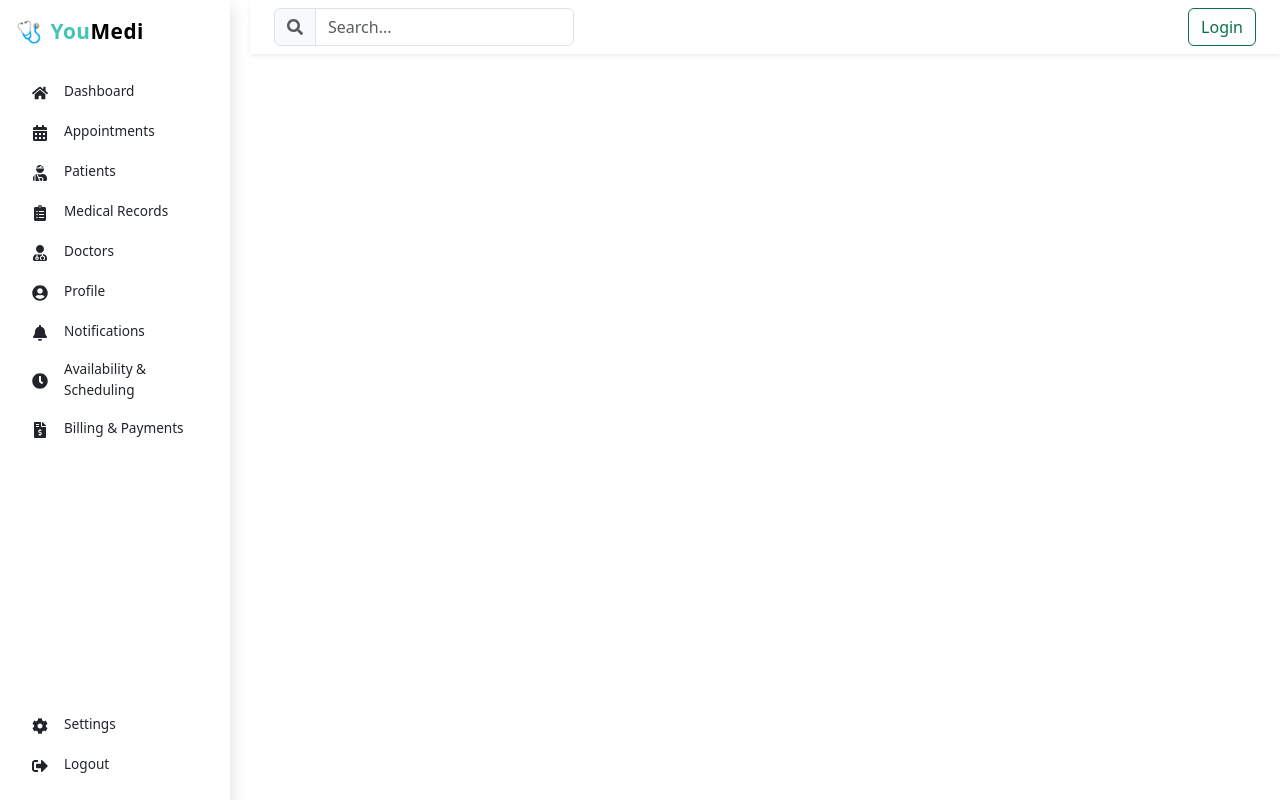
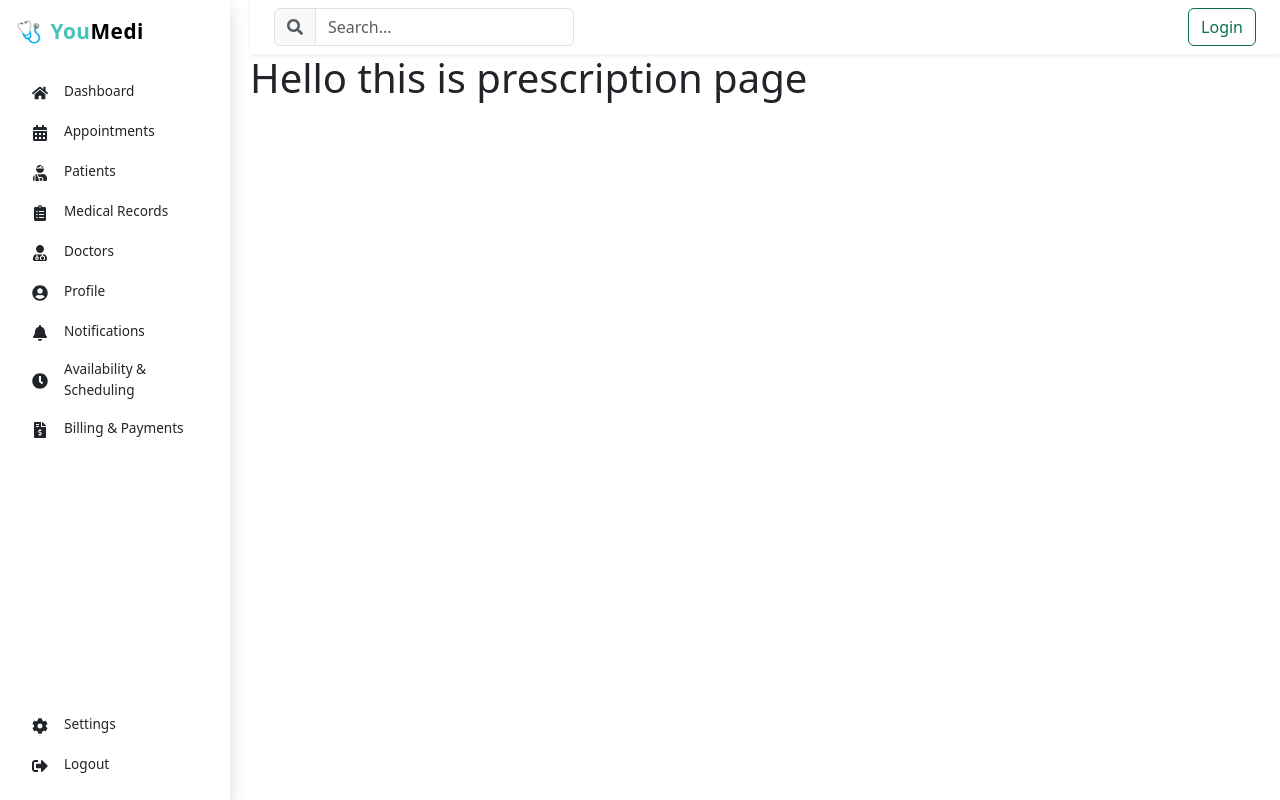
Before and after one commit to chandu539/Hospital_management_system, a React (Vite) app in the folder frontend/: page /prescription in a window 1280 px wide. Built offline with nearby package versions, Linux system fonts and the light colour scheme.

Commit message:
commit all code

```diff
--- a/frontend/src/App.jsx
+++ b/frontend/src/App.jsx
@@ -18,6 +18,7 @@ import Billing from "./pages/Billing";
 import Availability from "./pages/Availability";
 import Notifications from "./pages/Notifications";
 import Doctors from "./pages/Doctors";
+import PrescriptionPage from "./pages/PrescriptionPage";
 
 
 
@@ -48,6 +49,7 @@ const App = () => {
           <Route path="/billing" element={<Billing/>}/>
           <Route path="/availability" element={<Availability/>}/>
           <Route path="/notifications" element={<Notifications/>}/>
+          <Route path="/prescription" element={<PrescriptionPage/>}/>
         </Routes>
       </div>
     </Router>
--- a/frontend/src/pages/Doctors.jsx
+++ b/frontend/src/pages/Doctors.jsx
@@ -103,7 +103,6 @@ function Doctors() {
       });
       alert(" Doctor Profile uploaded successfully");
       navigate("/profile");
-
     } catch (error) {
       console.error("Error uploading profile", error);
       alert("Failed to upload profile");
--- a/frontend/src/pages/PatientDetail.jsx
+++ b/frontend/src/pages/PatientDetail.jsx
@@ -1,11 +1,13 @@
 import React, { useEffect, useState } from "react";
 import { useParams } from "react-router-dom";
 import axios from "axios";
+import { useNavigate } from "react-router-dom";
 import "../styles/PatientDetail.css";
 
 const PatientDetail = () => {
   const { id } = useParams();
   const [patient, setPatient] = useState(null);
+  const navigate = useNavigate();
 
   useEffect(() => {
     axios.get(`http://localhost:5000/api/patients/${id}`)
@@ -24,7 +26,15 @@ const PatientDetail = () => {
       <p><strong>Address:</strong> {patient.address || "N/A"}</p>
       <p><strong>Blood Group:</strong> {patient.bloodGroup || "N/A"}</p>
       <p><strong>Medical History:</strong> {patient.medicalHistory || "N/A"}</p>
-      <button className="add-prescription-btn">add prescription</button>
+      <button
+
+                  onClick={(e) => {
+
+                    navigate('/prescription');
+                  }}
+                >
+                  Add Prescription
+                </button>
     </div>
   );
 
--- /dev/null
+++ b/frontend/src/pages/PrescriptionPage.jsx
@@ -0,0 +1,11 @@
+import React from 'react'
+
+function PrescriptionPage() {
+  return (
+    <div>
+      <h1>Hello this is prescription page</h1>
+    </div>
+  )
+}
+
+export default PrescriptionPage
```
